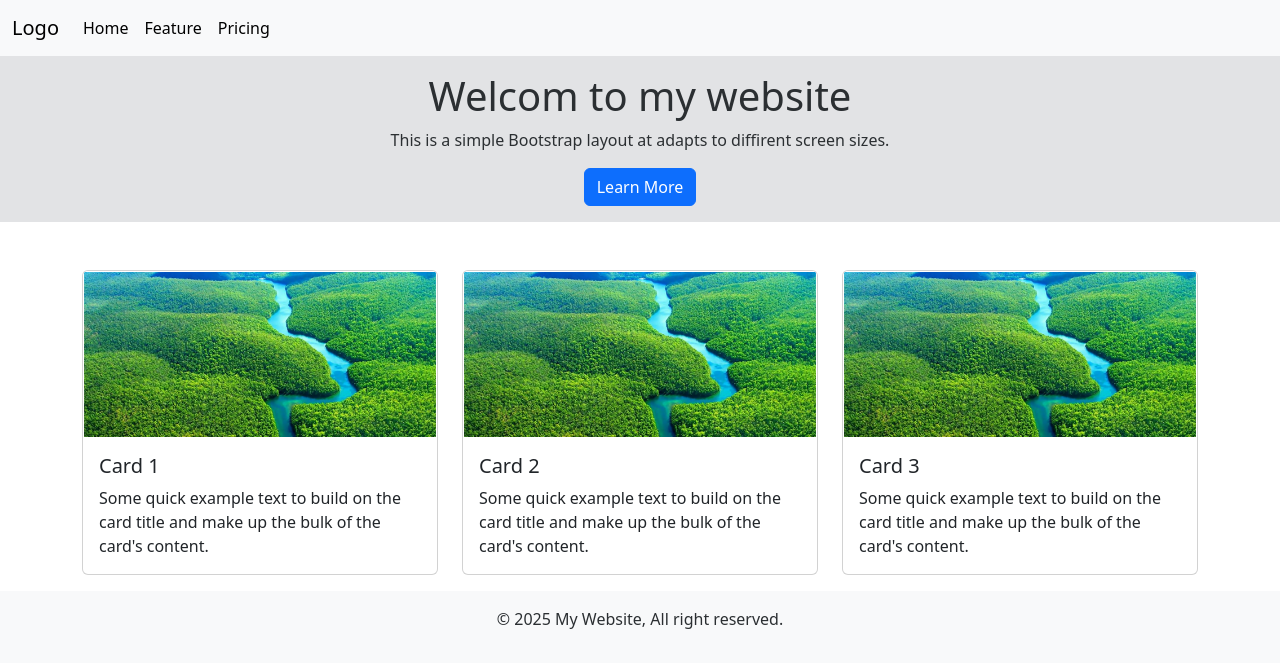
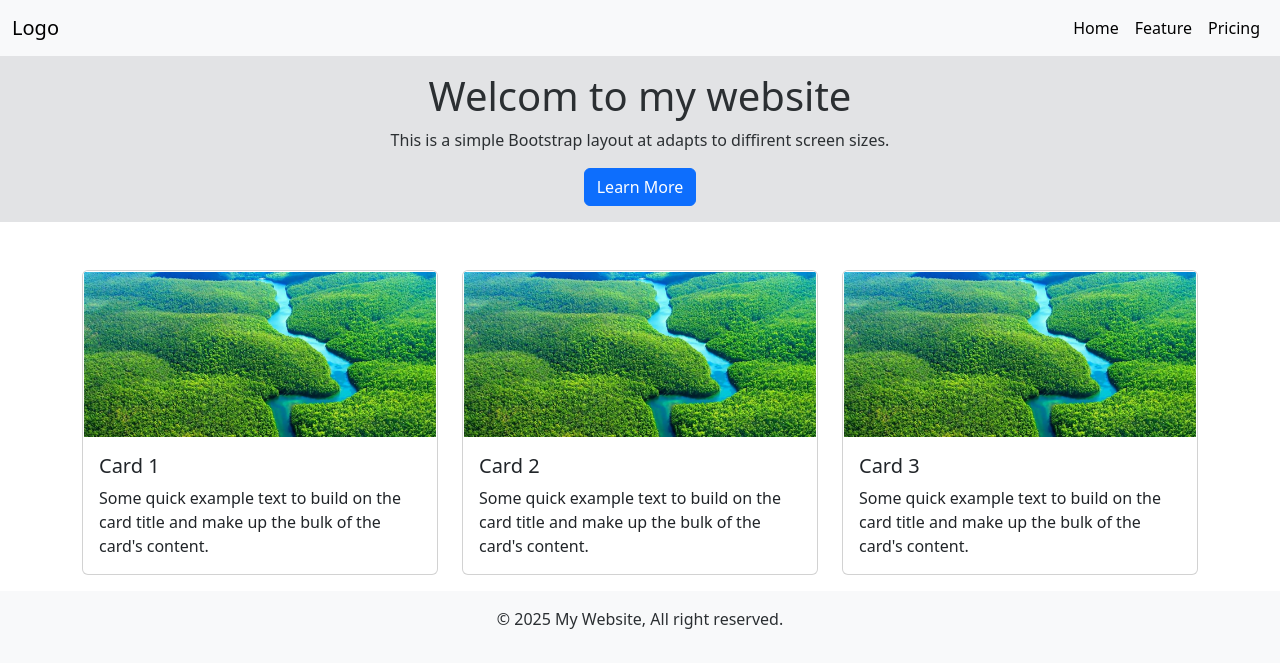
Before and after one commit to kakadapheap/skill3-level2, a plain HTML site: page index.html in a window 1280 px wide. Drawn offline with nearby package versions, Linux system fonts and the light colour scheme.

Commit message:
new file

```diff
--- a/index.html
+++ b/index.html
@@ -23,7 +23,7 @@
                     <span class="navbar-toggler-icon"></span>
                 </button>
                 <div class="collapse navbar-collapse" id="navbarTogglerDemo02">
-                    <ul class="navbar-nav me-auto mb-2 mb-lg-0">
+                    <ul class="navbar-nav ms-auto">
                         <li class="nav-item">
                             <a class="nav-link active" aria-current="page" href="#">Home</a>
                         </li>
```
